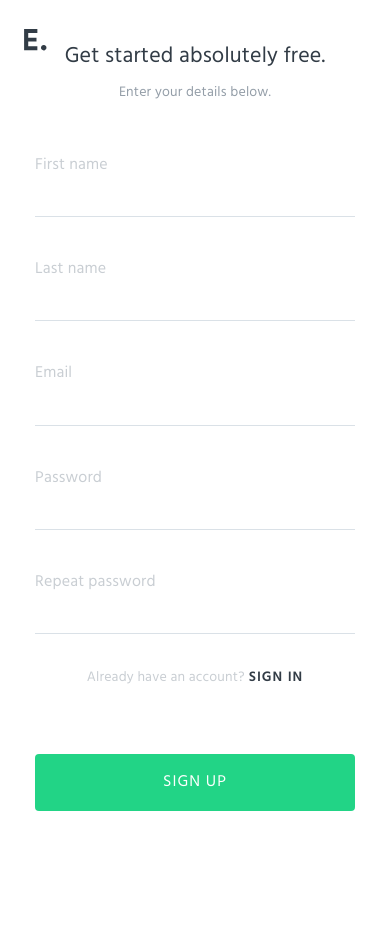
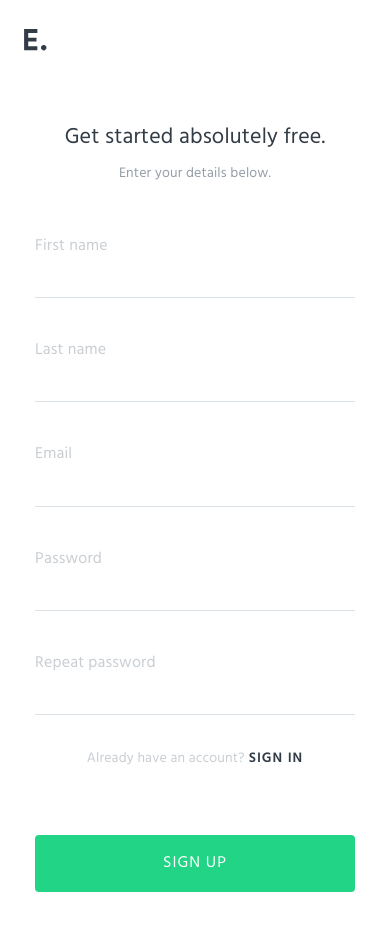
Before and after one commit to adolfmayer/eventio, a Next.js app in the folder eventio-next/: page /signup in a window 390 px wide. Shown: the top 930 px of the page. Before the commit the page ends 844 px from the top, so only its background shows below. Built offline with nearby package versions, Linux system fonts and the light colour scheme; no server answers.

Commit message:
fix: fit headline and subheadline position on mobile sign up page

```diff
--- a/eventio-next/src/app/signup/page.tsx
+++ b/eventio-next/src/app/signup/page.tsx
@@ -77,8 +77,8 @@ export default async function SignUpPage() {
             </p>
           </div>
 
-          <div className="mx-auto grid min-h-screen w-full max-w-[320px] place-items-center lg:max-w-[480px]">
-            <div className="w-full">
+          <div className="mx-auto w-full max-w-[320px] pt-[114px] pb-16 lg:grid lg:min-h-screen lg:max-w-[480px] lg:place-items-center lg:py-0">
+            <div className="w-full lg:py-0">
               <div className="text-center lg:text-left">
                 <h1 className="text-[22px] font-normal leading-[48px] text-text lg:text-[28px]">
                   Get started absolutely free.
```
